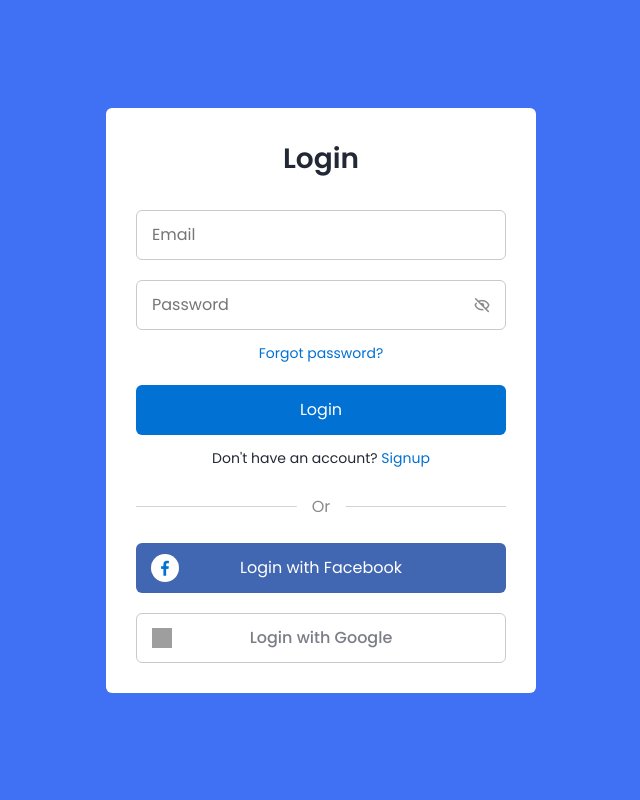
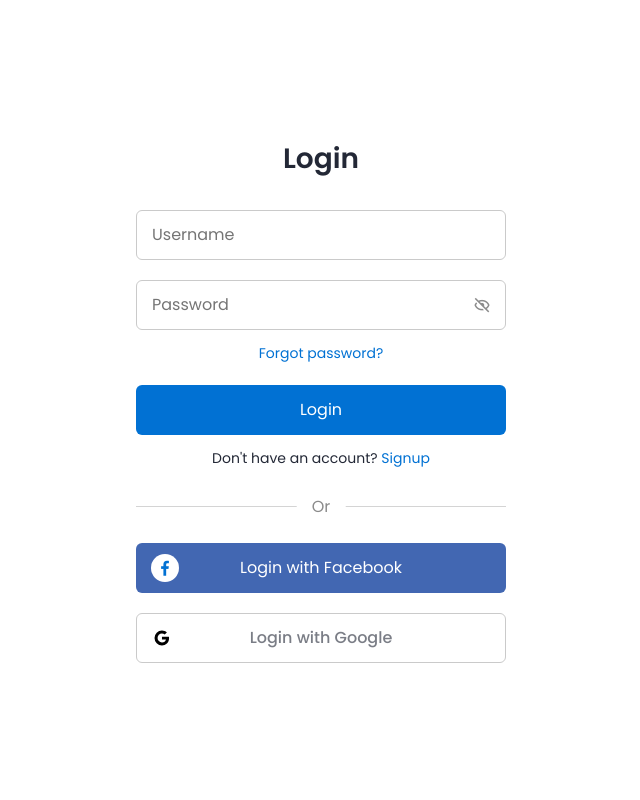
Before and after one commit to nicxall/tasks-crud, a Django app: page / in a window 1280 px wide. Shown: the whole page, without its empty margins (319-959 px from the left). Run offline with Django 3.2, Linux system fonts and the light colour scheme; grey boxes are pictures that could not be loaded.

Commit message:
Se cambio el style

```diff
--- a/myapp/AccountOperations.py
+++ b/myapp/AccountOperations.py
@@ -41,23 +41,19 @@ class SigninUser(View):
 		except User.DoesNotExist:
 			return HtppResponse("Lo sentimos sus datos no existen en la base de datos")
 
-class Signup(View):
-	template_name = "signup.html"
-	def get(self, request):
-		return render(request, self.template_name)
-	def post(self, request):
-		if request.POST['password1'] == request.POST['password2']:
-			try:
-				DataCreate = User.objects.create_user(
-					username = request.POST['username'],
-					password = request.POST['password1']
-				)
-				DataCreate.backend = 'django.contrib.auth.backends.ModelBackend'
-				DataCreate.save()
-				login(request, DataCreate)
-				return redirect('home')
-			except IntegrityError:
-				return redirect('signup')
+def Signup(request):
+	if request.POST['password1'] == request.POST['password2']:
+		try:
+			DataCreate = User.objects.create_user(
+				username = request.POST['username'],
+				password = request.POST['password1']
+			)
+			DataCreate.backend = 'django.contrib.auth.backends.ModelBackend'
+			DataCreate.save()
+			login(request, DataCreate)
+			return redirect('home')
+		except IntegrityError:
+			return redirect('signin')
 
 def SessionCloseUser(request):
 	logout(request)
--- a/myapp/static/css/signin.css
+++ b/myapp/static/css/signin.css
@@ -13,7 +13,7 @@
     display: flex;
     align-items: center;
     justify-content: center;
-    background-color: #4070f4;
+    background-color: #ffff;
     column-gap: 30px;
 }
 .form{
--- a/myapp/templates/signin.html
+++ b/myapp/templates/signin.html
@@ -21,11 +21,11 @@
                     <form action="{% url 'signin' %}" method="POST">
                     	{% csrf_token %}
                         <div class="field input-field">
-                            <input type="email" placeholder="Email" class="input">
+                            <input type="text" placeholder="Username" class="input" name="username">
                         </div>
 
                         <div class="field input-field">
-                            <input type="password" placeholder="Password" class="password">
+                            <input type="password" placeholder="Password" class="password" name="password">
                             <i class='bx bx-hide eye-icon'></i>
                         </div>
 
@@ -54,7 +54,7 @@
 
                 <div class="media-options">
                     <a href='{% url "social:begin" "google-oauth2" %}' class="field google">
-                        <img src="#" alt="" class="google-img">
+                        <img src="{% static 'google.svg'%}" alt="" class="google-img">
                         <span>Login with Google</span>
                     </a>
                 </div>
@@ -69,15 +69,15 @@
                     <form action="{% url 'signup' %}" method="POST">
                     	{% csrf_token %}
                         <div class="field input-field">
-                            <input type="email" placeholder="Email" class="input">
+                            <input type="text" placeholder="Username" class="input">
                         </div>
 
                         <div class="field input-field">
-                            <input type="password" placeholder="Create password" class="password">
+                            <input type="password" placeholder="Create password" class="password" name="password1">
                         </div>
 
                         <div class="field input-field">
-                            <input type="password" placeholder="Confirm password" class="password">
+                            <input type="password" placeholder="Confirm password" class="password" name="password2">
                             <i class='bx bx-hide eye-icon'></i>
                         </div>
 
@@ -102,7 +102,7 @@
 
                 <div class="media-options">
                     <a href='{% url "social:begin" "google-oauth2" %}' class="field google">
-                        <img src="#" alt="" class="google-img">
+                        <img src="{% static 'google.svg'%}" alt="" class="google-img">
                         <span>Login with Google</span>
                     </a>
                 </div>
--- a/myapp/urls.py
+++ b/myapp/urls.py
@@ -5,7 +5,7 @@ from .TaskOperations import (TaskCreate, TaskList, TaskDetail, DeleteTask)
 urlpatterns = [
 	path('home/', TemplateHome.as_view(), name = 'home'),
 	path('', SigninUser.as_view(), name = "signin"),
-	path('signup/', Signup.as_view(), name = 'signup'),
+	path('signup/', Signup, name = 'signup'),
 	path('logout/', SessionCloseUser, name = 'logout'),
 	#endpoint de task
 	path('create/task/', TaskCreate.as_view(), name = 'createtask'),
```
Also changed, not shown: myapp/templates/signup.html (deleted, +0 -21 lines), myapp/static/google.svg (added).
